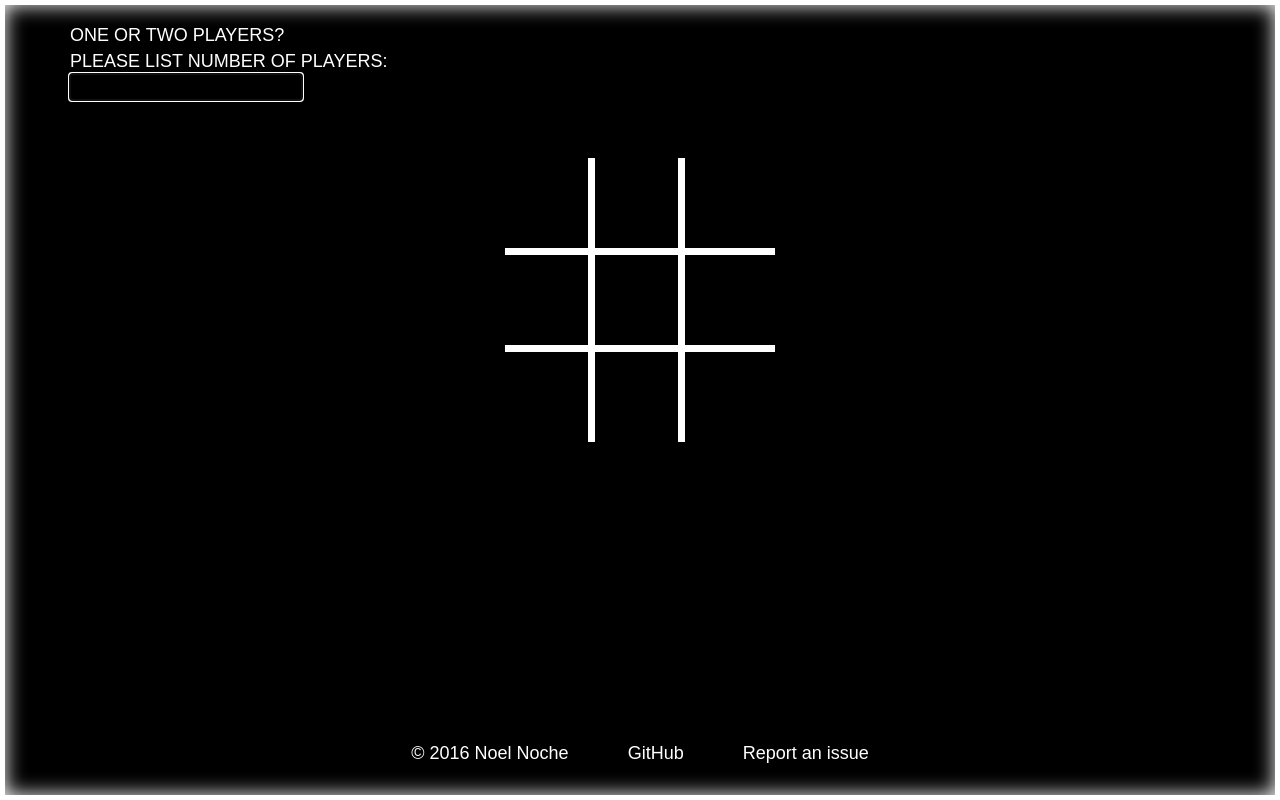
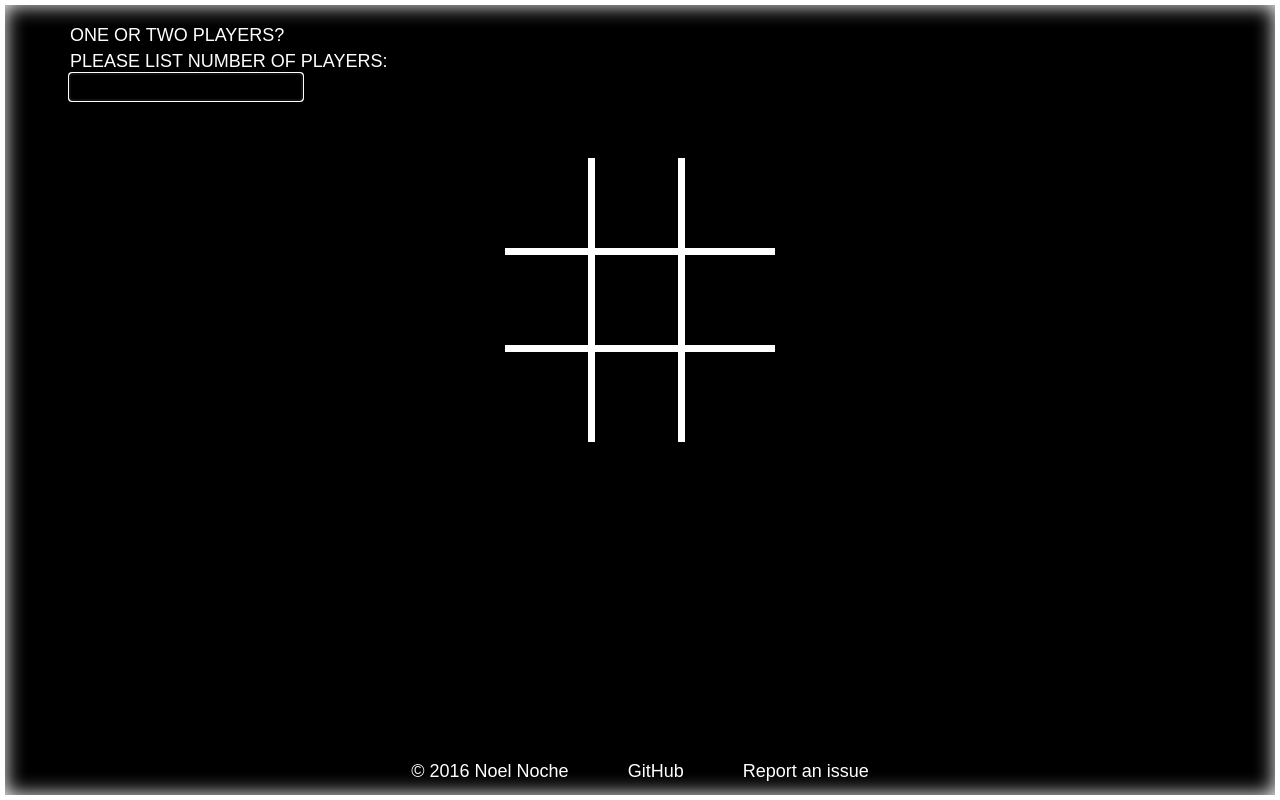
Before and after one commit to genkibit/fcc-tictactoe, a plain HTML site: page _dev/index.html in a window 1280 px wide. Drawn offline with nearby package versions, Linux system fonts and the light colour scheme; a web font is replaced by a local one.

Commit message:
Change footer height

```diff
--- a/_dev/style.css
+++ b/_dev/style.css
@@ -116,7 +116,7 @@ footer {
   position: absolute;
   bottom: 0;
   width: 100%;
-  height: 3rem;
+  height: 2rem;
   text-align: center;
 }
 
```
